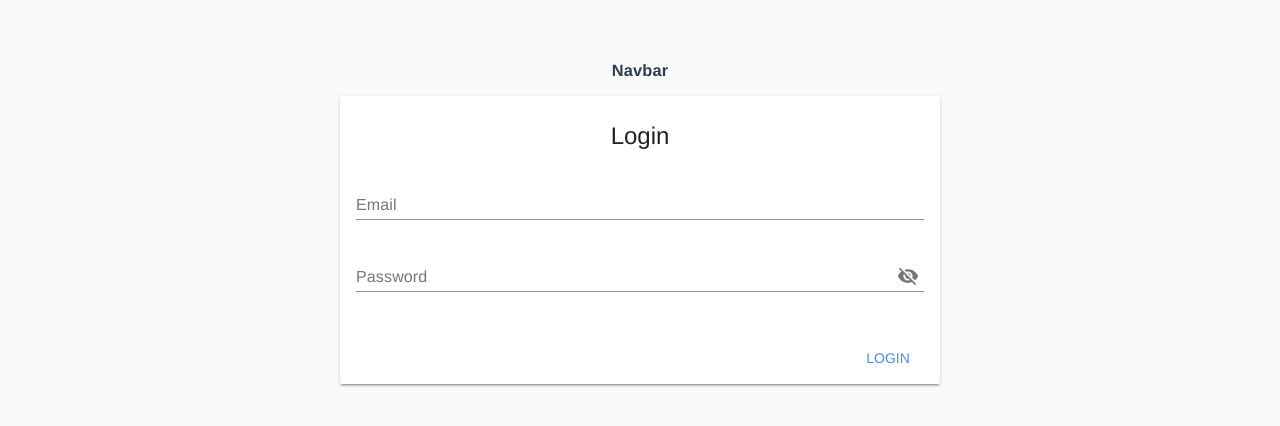
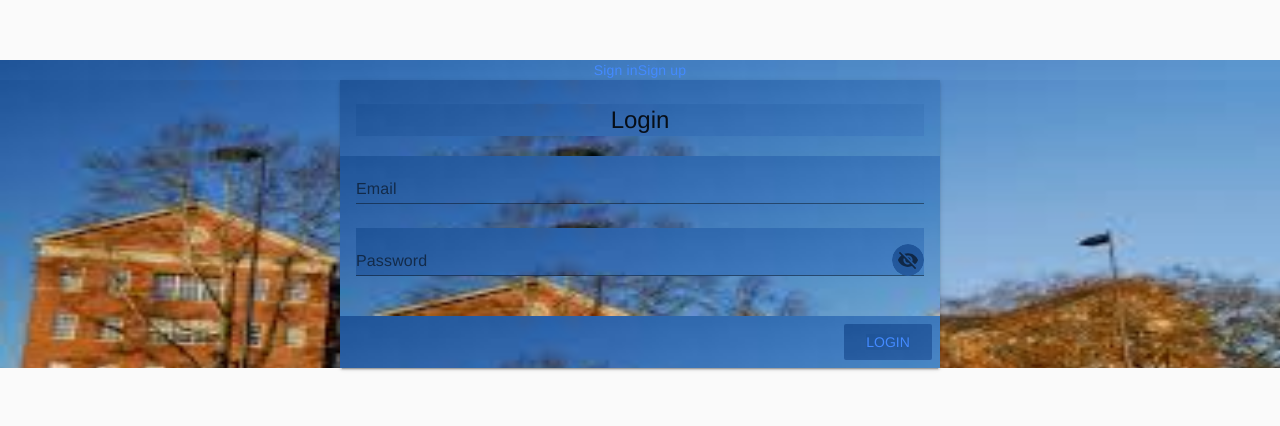
Before and after one commit to ArmaanLala/invEZ, a Vue app in the folder client/: page /signin in a window 1280 px wide. Shown: the top 426 px of the page. Built offline with nearby package versions, Linux system fonts and the light colour scheme.

Commit message:
dumb background

```diff
--- a/client/src/components/Home.vue
+++ b/client/src/components/Home.vue
@@ -1,5 +1,8 @@
 <template>
-	<img src="../assets/invEZ.png">
+	<div>
+		<img src="../assets/Logo.png" height="490" width="490">
+		<h2>Investing made easier</h2>
+	</div>
 </template>
 
 <script>
@@ -9,5 +12,8 @@ export default {
 </script>
 
 <style>
-
+div {
+	background-image: url('../assets/BackgroundDiv.jpg');
+	background-size: 1300px 400px;
+}
 </style>
--- a/client/src/components/Navbar.vue
+++ b/client/src/components/Navbar.vue
@@ -1,6 +1,9 @@
 <template>
 	<div>
-		<h3>Navbar</h3>
+		<nav>
+			<router-link to="/signin">Sign in</router-link>
+			<router-link to="/signup">Sign up</router-link>
+		</nav>
 	</div>
 </template>
 
@@ -11,5 +14,4 @@ export default {
 </script>
 
 <style>
-
 </style>
```
Also changed, not shown: client/src/assets/BackgroundDiv.jpg (added).
